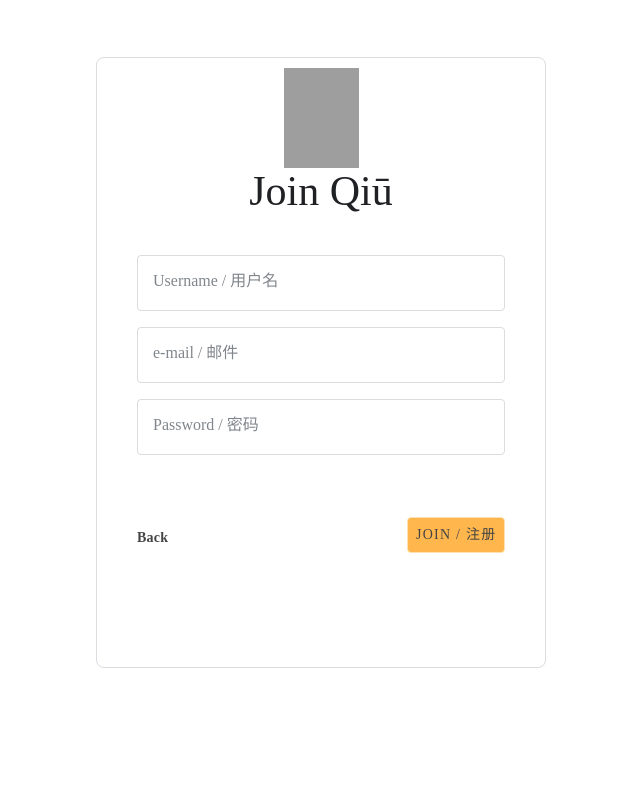
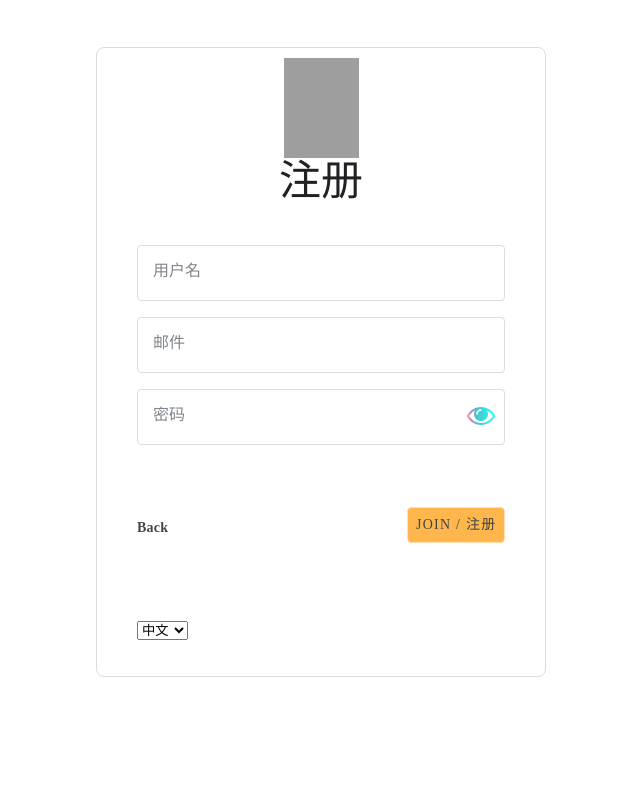
Before and after one commit to yi-ye-zhi-qiu/yeqius_website, a PHP site: page /rootfolder/signup.php in a window 1280 px wide. Shown: the whole page, without its empty margins (319-959 px from the left). Run offline with PHP 8.4, Linux system fonts and the light colour scheme; some libraries are stand-ins or nearby versions; grey boxes are pictures that could not be loaded.

Commit message:
Update signup.php

```diff
--- a/signup.php
+++ b/signup.php
@@ -10,13 +10,11 @@
     <meta name="description" content="Ye Qiu Liam Nathan Isaacs">
     <meta name=viewport content="width=device-width, initial-scale=1">
     <title>Join 秋</title>
-    <link rel="stylesheet" href="style.css">
+    <link rel="stylesheet" href="css/style.css">
+    <link rel="stylesheet" href="https://maxcdn.bootstrapcdn.com/font-awesome/4.4.0/css/font-awesome.min.css">
  </head>
 
 <body>
-<script src="app.js"></script>
-<script src="https://ajax.googleapis.com/ajax/libs/jquery/3.5.1/jquery.min.js"></script>
-<script src="jquery.js"></script>
  <div class="xx">
    <div class="xy">
       <div class="vcmvz" aria-hidden="true">
@@ -37,13 +35,13 @@
             <img src="img/logo.png" alt="logo" class="logo">
           </div>
           <div class="xy1">
-            <h1>Join Qiū</h1>
+            <h1 class="中文" data-mlr-text id="add_block_here">注册</h1>
               <div class="xxx2">
                 <div class="xxx3">
                   <div class="xxx4">
                     <?php
-                        if (!isset($_SESSION['id'])) {
-                            echo '<form action="includes/signup.inc.php" method="post" id="login-form">
+                        if (!isset($_SESSION['id'])) { ?>
+                            <form action="includes/signup.inc.php" method="post" id="login-form">
                                     <section class="yy1">
                                       <header class="yy2" aria-hidden="true"></header>
                                       <div class="xx2">
@@ -51,16 +49,16 @@
                                           <div class="xx4">
                                             <div class="xx5">
                                               <div class="xx6">
-                                                <div class="xx6v1">';
+                                                <div class="xx6v1">
+                                                <?php
                                                 if (!empty($_GET["uid"])) {
-                                                  echo '<input type="text" name="uid" aria-label="用户名" value autocapitalize="none" id="casv" class="xx7" spellcheck="false" tabindex="0" initial-dir="ltr" dir="ltr" value="'.$_GET["uid"].'" id="casv">';
+                                                  echo '<input type="text" name="uid" aria-label="用户名" value autocapitalize="none" id="loginbox" class="xx7" spellcheck="false" tabindex="0" initial-dir="ltr" dir="ltr" value="'.$_GET["uid"].'" id="casv">';
                                                 }
                                                 else {
-                                                  echo '<input type="text" name="uid" aria-label="用户名" value autocapitalize="none" id="casv" class="xx7" spellcheck="false" tabindex="0" initial-dir="ltr" dir="ltr" id="casv">';
+                                                  echo '<input type="text" name="uid" aria-label="用户名" value autocapitalize="none" id="loginbox" class="xx7" spellcheck="false" tabindex="0" initial-dir="ltr" dir="ltr" id="casv">';
                                                 }
-                                                echo
-                                                  '
-                                                  <div id="xx8" class="xx8" aria-hidden="true">Username / 用户名</div>
+                                                ?>
+                                                <div id="xx8" data-mlr-text class="xx8 中文" aria-hidden="true">用户名</div>
                                                 </div>
                                                 <div id="xx11" class="xx11 xxxx11"></div>
                                               </div>
@@ -71,16 +69,16 @@
                                          <div class="xx4">
                                           <div class="xx5">
                                             <div class="xx6">
-                                              <div class="xx6v1">';
+                                              <div class="xx6v1">
+                                              <?php
                                               if (!empty($_GET["mail"])) {
-                                                echo '<input type="text" name="mail" aria-label="e-mail" value autocapitalize="none"  class="xx7" spellcheck="false" tabindex="0" initial-dir="ltr" dir="ltr" value="'.$_GET["mail"].'" id="casvz">';
+                                                echo '<input type="text" name="mail" aria-label="e-mail" value autocapitalize="none"  class="xx7" spellcheck="false" tabindex="0" initial-dir="ltr" dir="ltr" value="'.$_GET["mail"].'" id="emailbox">';
                                               }
                                               else {
-                                                echo '<input type="text" name="mail" aria-label="e-mail" value autocapitalize="none"  class="xx7" spellcheck="false" tabindex="0" initial-dir="ltr" dir="ltr" id="casvz">';
+                                                echo '<input type="text" name="mail" aria-label="e-mail" value autocapitalize="none"  class="xx7" spellcheck="false" tabindex="0" initial-dir="ltr" dir="ltr" id="emailbox">';
                                               }
-                                              echo
-                                                '
-                                                <div id="xx8v3" class="xx8" aria-hidden="true">e-mail / 邮件</div>
+                                              ?>
+                                              <div id="xx8v3" data-mlr-text class="xx8 中文" aria-hidden="true">邮件</div>
                                               </div>
                                               <div class="xx11 xxxx11" id="ztyu"></div>
                                               </div>
@@ -92,8 +90,9 @@
                                           <div class="xx5">
                                             <div class="xx6">
                                               <div class="xx6v1">
-                                                <input type="password" name="pwd" id="pass" spellcheck="false" tabindex="0" aria-label="密码" dir="ltr" autocapitalize="off" class="xx7">
-                                                <div id="xx8v2" class="xx8" aria-hidden="true">Password / 密码</div>
+                                                <input type="password" name="pwd" id="passwordbox" spellcheck="false" tabindex="0" aria-label="密码" dir="ltr" autocapitalize="off" class="xx7">
+                                                <span id="togglePassword" class="fa fa-eye fa-2x"></span>
+                                                <div id="xx8v2" data-mlr-text class="xx8 中文" aria-hidden="true">密码</div>
                                               </div>
                                               <div class="xx11 xxxx11" id="qwe"></div>
                                               </div>
@@ -129,6 +128,7 @@
                                     </section>
                                   </form>
                             </div>
+                            <select id="lang-chooser"></select>
                           </div>
                         </div>
                       </div>
@@ -142,8 +142,9 @@
     </div>
   <div class="qq" aria-hidden="true"></div>
   </div>
-</body>';}
-
+</body>
+<?php
+}
           if (isset($_GET["error"])) {
             if ($_GET["error"] == "emptyuid") {
               echo        '<script type="text/javascript">',
@@ -184,3 +185,8 @@
           }
 
           ?>
+          <script src="js/url_error_handler.js"></script>
+          <script src="js/toggle_password.js"></script>
+          <script src="js/lang_chooser.js"></script>
+          <script src="https://ajax.googleapis.com/ajax/libs/jquery/2.1.3/jquery.min.js"></script>
+          <script src="js/toggle_fields_jquery.js"></script>
```
